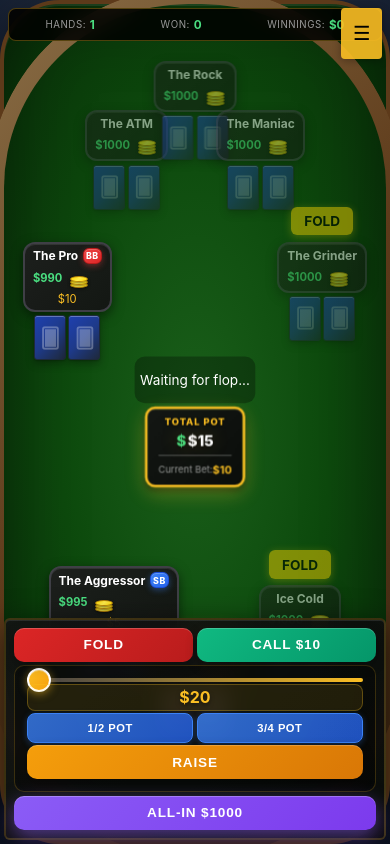
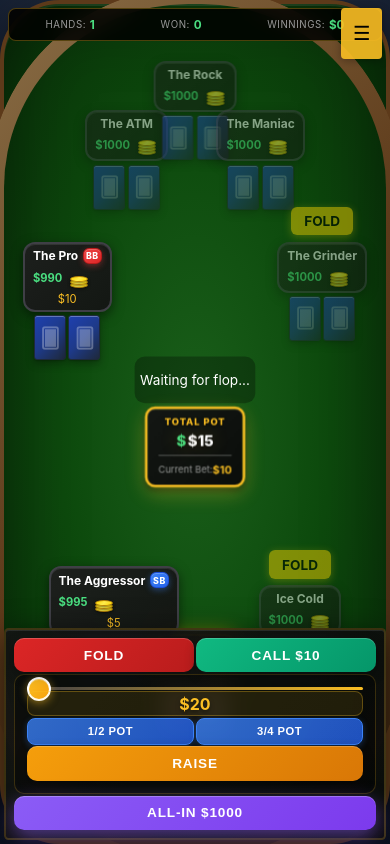
Before and after one commit to ddwwa/texas-holdem-trainer, a React (Vite) app: page / in a window 390 px wide. Built offline with nearby package versions, Linux system fonts and the light colour scheme.

Commit message:
Drastically reduce action panel: 3.5vh buttons, 3vh pot buttons, minimal padding

```diff
--- a/src/web/styles/ActionButtons.css
+++ b/src/web/styles/ActionButtons.css
@@ -327,9 +327,9 @@
     left: 1vw;
     right: 1vw;
     margin: 0;
-    padding: 0.5vh 1vw;
-    border-radius: 1.5vw;
-    gap: 0.8vw;
+    padding: 0.3vh 0.8vw;
+    border-radius: 1.2vw;
+    gap: 0.5vw;
     max-width: 98vw;
     width: 98vw;
     z-index: 300;
@@ -339,44 +339,44 @@
   }
 
   .btn {
-    padding: 0.8vh 1.2vw;
-    font-size: 2.5vw;
+    padding: 0.6vh 1vw;
+    font-size: 2.2vw;
     flex: 1;
-    min-width: 14vw;
-    min-height: 4vh;
+    min-width: 12vw;
+    min-height: 3.5vh;
     font-weight: 700;
   }
 
   .bet-controls {
     width: 100%;
     min-width: unset;
-    padding: 0.4vh 0.8vw;
+    padding: 0.2vh 0.5vw;
     box-sizing: border-box;
-    gap: 0.3vh;
+    gap: 0.2vh;
   }
 
   .slider-container {
-    gap: 0.2vh;
+    gap: 0.1vh;
   }
 
   .bet-slider {
-    height: 4px;
+    height: 3px;
   }
 
   .slider-value {
-    font-size: 2.8vw;
-    padding: 0.3vh;
+    font-size: 2.2vw;
+    padding: 0.2vh;
     font-weight: 700;
   }
 
   .pot-buttons {
-    gap: 0.8vw;
+    gap: 0.5vw;
   }
 
   .btn-pot-size {
-    font-size: 2vw;
-    padding: 0.5vh 1vw;
-    min-height: 3.5vh;
+    font-size: 1.8vw;
+    padding: 0.4vh 0.8vw;
+    min-height: 3vh;
   }
 }
 
@@ -435,28 +435,28 @@
     bottom: 0.3vh;
     left: 1vw;
     right: 1vw;
-    padding: 0.3vh 0.8vw;
-    gap: 0.6vw;
+    padding: 0.2vh 0.6vw;
+    gap: 0.4vw;
     width: 98vw;
     max-width: 98vw;
     box-sizing: border-box;
-    border-radius: 1.2vw;
+    border-radius: 1vw;
     background: linear-gradient(135deg, rgba(20, 20, 20, 0.9) 0%, rgba(10, 10, 10, 0.9) 100%);
     backdrop-filter: blur(8px);
   }
 
   .btn {
-    padding: 0.7vh 1vw;
-    font-size: 1.6vw;
-    min-height: 4vh;
+    padding: 0.5vh 0.8vw;
+    font-size: 1.4vw;
+    min-height: 3.5vh;
     letter-spacing: 0;
     white-space: nowrap;
   }
 
   .bet-controls {
-    padding: 0.3vh 0.6vw;
+    padding: 0.2vh 0.4vw;
     box-sizing: border-box;
-    gap: 0.2vh;
+    gap: 0.1vh;
   }
 
   .slider-container {
@@ -464,27 +464,27 @@
   }
 
   .bet-slider {
-    height: 3px;
+    height: 2px;
   }
 
   .slider-value {
-    font-size: 1.8vw;
-    padding: 0.3vh;
+    font-size: 1.5vw;
+    padding: 0.2vh;
   }
 
   .pot-buttons {
-    gap: 0.6vw;
+    gap: 0.4vw;
   }
 
   .btn-pot-size {
-    font-size: 1.4vw;
-    padding: 0.6vh 1vw;
-    min-height: 3.5vh;
+    font-size: 1.2vw;
+    padding: 0.4vh 0.8vw;
+    min-height: 3vh;
   }
 
   .error-message {
-    top: -16px;
-    font-size: 1.4vw;
-    padding: 0.3vh 0.6vw;
+    top: -14px;
+    font-size: 1.2vw;
+    padding: 0.2vh 0.5vw;
   }
 }
```
